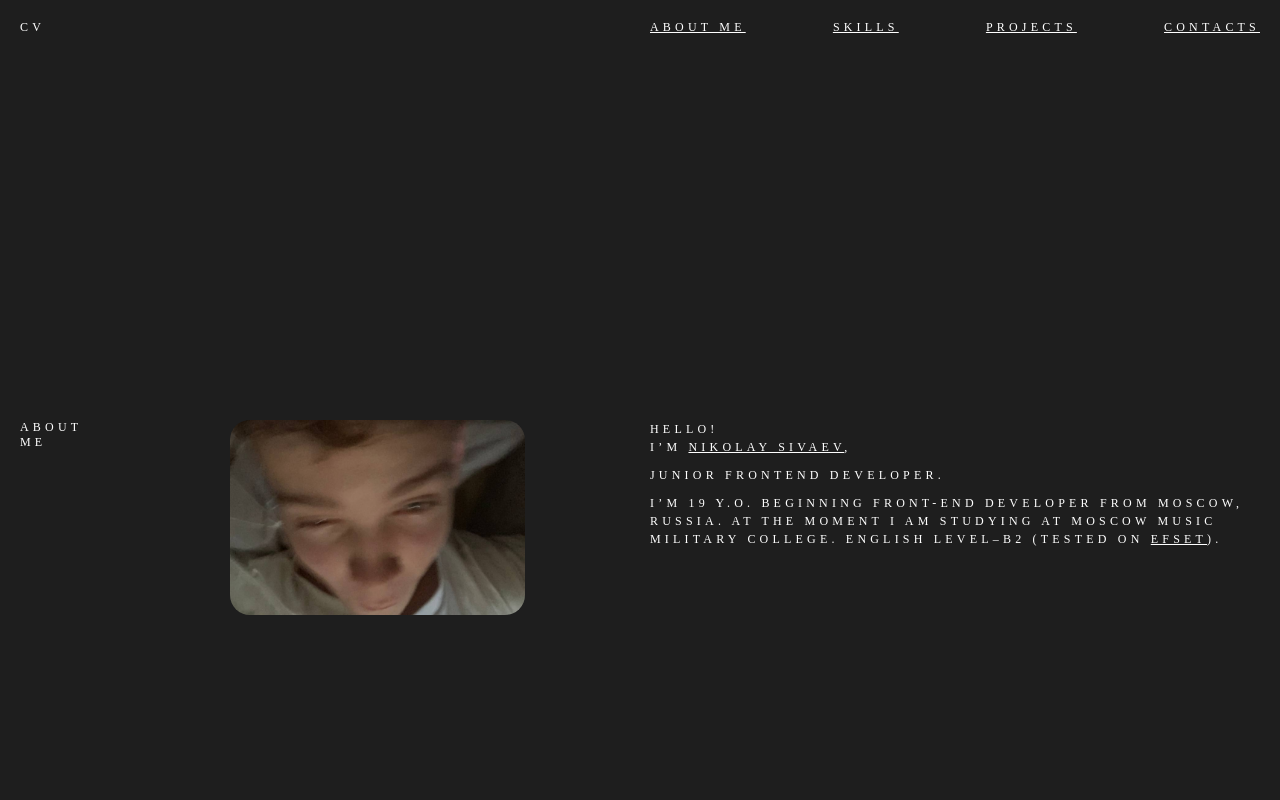
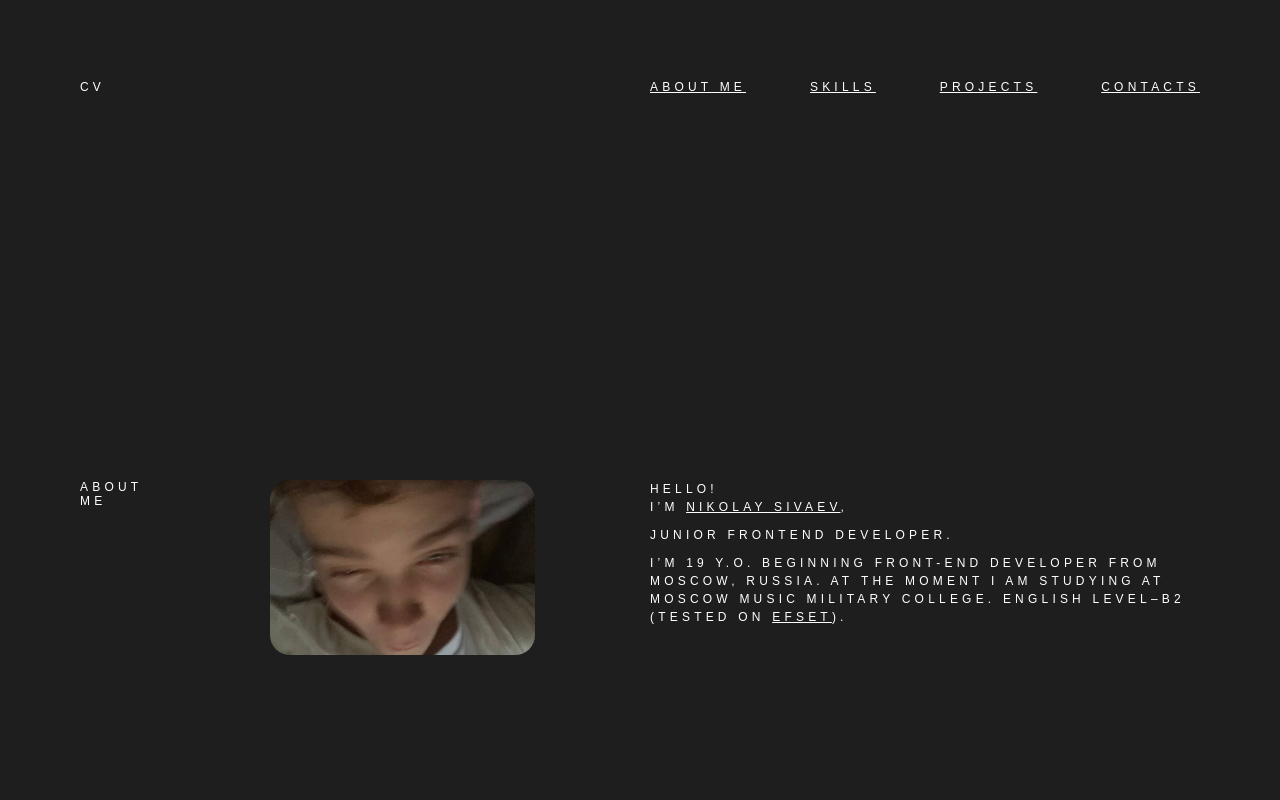
Before and after one commit to nsivaev/rsschool-cv, a plain HTML site: page index.html in a window 1280 px wide. Shown: the top 800 px of the page. Drawn offline with Linux system fonts and the light colour scheme; a web font is replaced by a local one.

Commit message:
feat: ready to push 3

```diff
--- a/index.html
+++ b/index.html
@@ -40,7 +40,7 @@
                     <h2 id="text">i’m <a href="#">nikolay sivaev</a>,</h2>
                     <h3>junior frontend developer.</h3>
                         <p>i’m 19 y.o. beginning front-end developer from moscow, russia.
-                        at the moment i am studying at moscow music military college.
+                        at&nbsp;the moment i am studying at moscow music military college.
                         english level–b2 (tested on <a href="https://www.efset.org/ru/" target="_blank">efset</a>).</p>
                 </div>
             </div>
--- a/style.css
+++ b/style.css
@@ -45,18 +45,25 @@ address {
 }
 
 /*==========*/
+@font-face {
+    src: url("fonts/pt-mono_regular.woff2");
+    font-family: "PT Mono";
+    font-style: normal;
+    font-weight: 400;
+}
+
 * {
     color: white;
     background-color: #1e1e1e;
     text-transform: uppercase;
-    font-family: "PT Mono";
     letter-spacing: 0.35em;
     font-size: 12px;
     font-weight: 400;
 }
 
 body {
-    margin: 20px;
+    margin: 80px;
+    font-family: "PT Mono", sans-serif;
 }
 
 nav {
```
Also changed, not shown: fonts/pt-mono_bold.ttf (deleted), fonts/pt-mono_regular.ttf (deleted).
